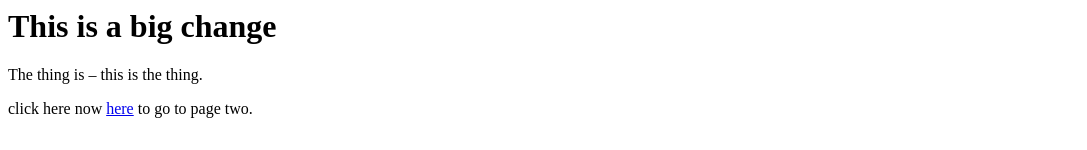
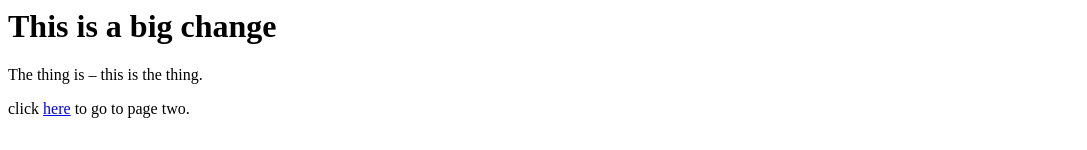
Before and after one commit to blausKinsky/medp150, a plain HTML site: page index.html in a window 1280 px wide. Shown: the top 150 px of the page, without its empty margins (0-1087 px from the left). Drawn offline with Linux system fonts and the light colour scheme.

Commit message:
Update index.html

```diff
--- a/index.html
+++ b/index.html
@@ -22,7 +22,7 @@
 
 	<h1>This is a big change</h1>
 	<p>The thing is – this is the thing. </p>
-	<p> click here now <a href="about.html" target="_parent" >here</a>  to go to page two. </p>
+	<p> click <a href="about.html" target="_parent" >here</a>  to go to page two. </p>
 
 
 	 <br>
```
